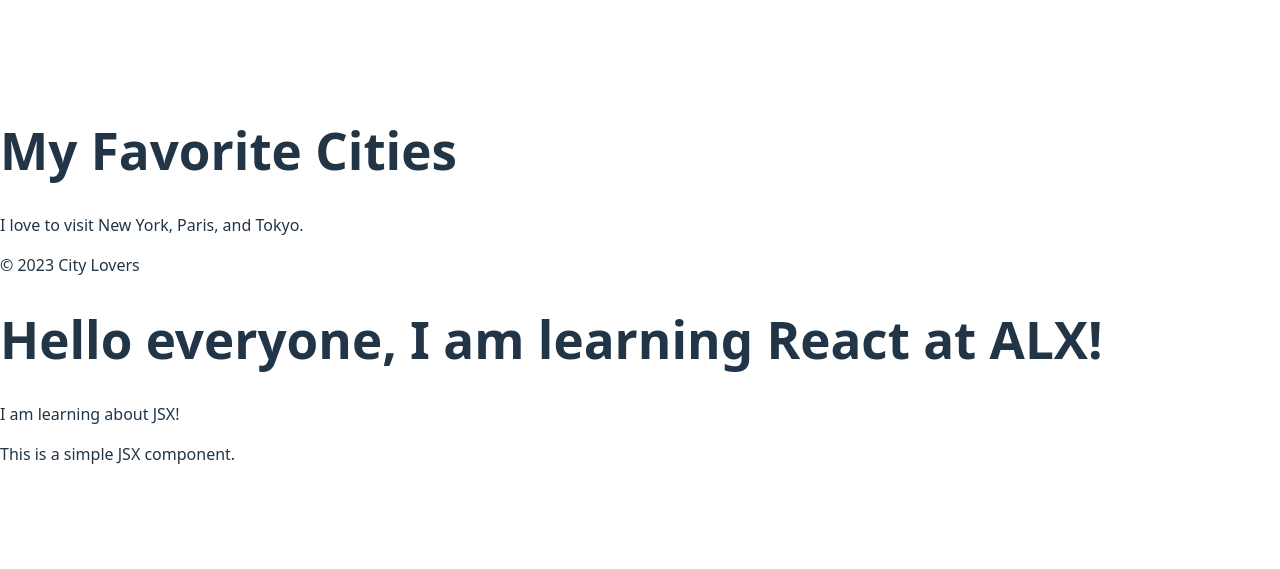
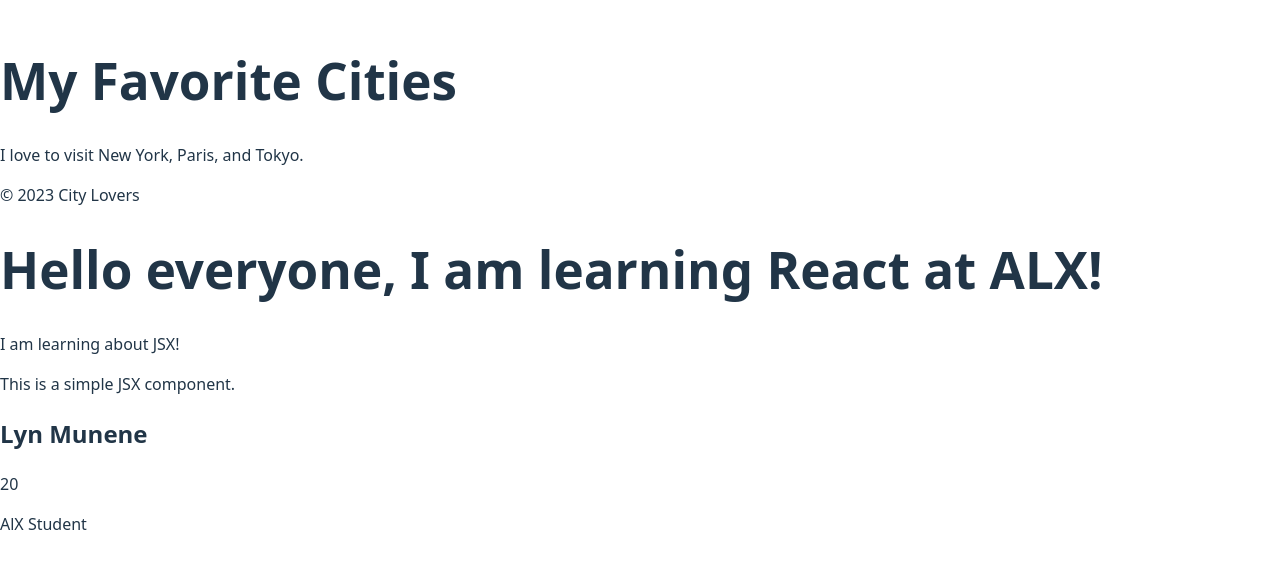
Before and after one commit to LynMunene/alx-fe-reactjs, a React (Vite) app in the folder alx-react-app/: page / in a window 1280 px wide. Shown: the part 115-684 px from the top of the page. Built offline with nearby package versions, Linux system fonts and the light colour scheme.

Commit message:
Added a card component

```diff
--- a/alx-react-app/src/App.jsx
+++ b/alx-react-app/src/App.jsx
@@ -3,6 +3,7 @@ import WelcomeMessage from './components/WelcomeMessage'
 import Header from './components/Header'
 import MainContent from './components/MainContent'
 import Footer from './components/Footer'
+import UserProfile from './components/UserProfile'
 
 function App() {
   return (
@@ -11,6 +12,7 @@ function App() {
     <MainContent />
     <Footer />
     <WelcomeMessage />
+    <UserProfile  name = "Lyn Munene" age = {20} bio ="AlX Student" />
     </>
   )
 }
--- /dev/null
+++ b/alx-react-app/src/components/UserProfile.jsx
@@ -0,0 +1,11 @@
+function UserProfile ({ name, age, bio }) {
+    return (
+        <div>
+            <h2>{name}</h2>
+            <p>{age}</p>
+            <p>{bio}</p>
+        </div>
+    );
+}
+
+export default UserProfile;
```
